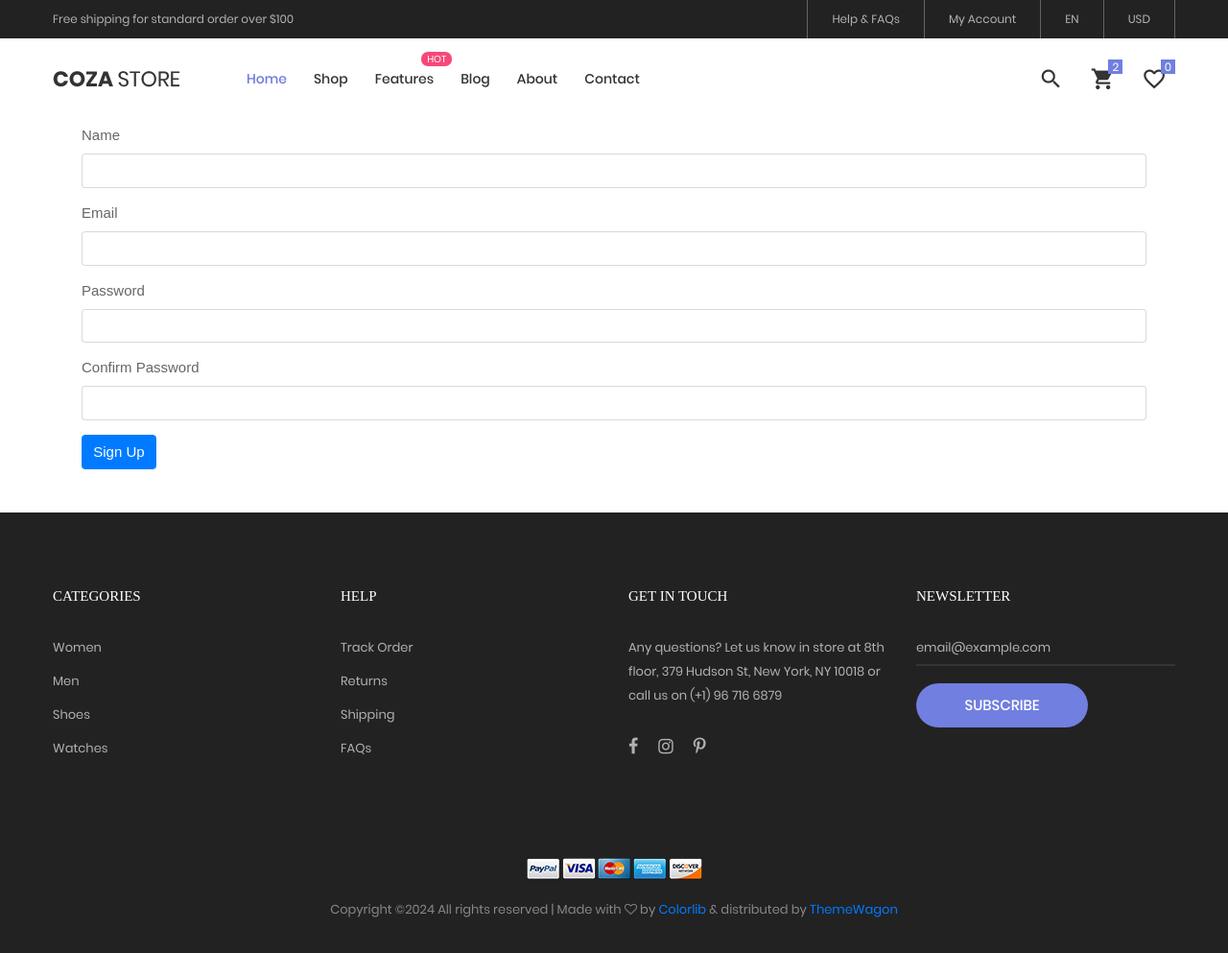
After one commit to MAsad27/NAVTTC_FullStackDev, a PHP site: page /signup.php in a window 1280 px wide. The commit adds this page. Shown: the whole page at 96% size. Run offline with PHP 8.4, Linux system fonts and the light colour scheme; some libraries are stand-ins or nearby versions; some web fonts are replaced.

Commit message:
06 May 24 classwork

```diff
--- a/query.php
+++ b/query.php
@@ -1,3 +1,50 @@
 <?php
 include('adminPanel/dbcon.php');
+
+$uName = $uEmail = $uPwd = $ucPwd = "";
+$unameerr = $uemailerr = $upwderr = $ucpwderr = "";
+if(isset($_POST['signUp'])){
+    $uName = $_POST['uname'];
+    $uEmail = $_POST['uemail'];
+    $uPwd = $_POST['upwd'];
+    $ucPwd = $_POST['ucpwd'];
+    if(empty($_POST['uname'])){
+        $unameerr = "Please ente your Name";
+    }
+    if(empty($_POST['uemail'])){
+        $uemailerr = "Please enter your Password";
+    }
+    else{
+        $query = $pdo->prepare("select * from users where email=:uemail");
+        $query->bindParam(':uemail',$uEmail);
+        $query->execute();
+        $user = $query->fetch(PDO::FETCH_ASSOC);
+        IF($user){
+            $uemailerr = "Email already exist";
+        }
+    }
+    if(empty($_POST['upwd'])){
+        $upwderr = "Please enter your password";
+    }
+    if(empty($_POST['ucpwd'])){
+        $ucpwderr = "Please enter your confirm password";
+    }else{
+        if($uPwd !== $ucPwd){
+            $ucpwderr = "Password does not match";
+        }
+    }
+    if(empty($unameerr)&& empty($uemailerr) && empty($upwderr) && empty($ucpwderr) ){
+        $hashpwd = sha1($uPwd,TRUE);
+        $query = $pdo->prepare("insert into users (name, email, password) values (:uname, :uemail, :upwd) ");
+        $query->bindParam(':uname' , $uName);
+        $query->bindParam(':uemail' , $uEmail);
+        $query->bindParam(':upwd' , $hashpwd);
+        $query->execute();
+        echo "<script>alert('User has been Registered, Please sign-in')</script>";
+        $uName = $uEmail = $uPwd = $ucPwd = "";
+    }
+
+
+}
+
 ?>
--- /dev/null
+++ b/signup.php
@@ -0,0 +1,34 @@
+<?php
+include_once "query.php";
+include_once "header.php";
+?>
+
+<div class="container p-5 mt-5">
+    <form action="" method="post">
+<div class="form-group ">
+  <label for="">Name</label>
+  <input type="text" name="uname" value="<?php echo $uName ?>" id="" class="form-control" placeholder="" aria-describedby="helpId">
+  <small id="helpId" class="text-danger"><?php echo $unameerr ?></small>
+</div>
+<div class="form-group">
+  <label for="">Email</label>
+  <input type="text" name="uemail" value="<?php echo $uEmail ?>" id="" class="form-control" placeholder="" aria-describedby="helpId">
+  <small id="helpId" class="text-danger"><?php echo $uemailerr ?></small>
+</div>
+<div class="form-group">
+  <label for="">Password</label>
+  <input type="text" name="upwd" value="<?php echo $uPwd ?>" id="" class="form-control" placeholder="" aria-describedby="helpId">
+  <small id="helpId" class="text-danger"><?php echo $upwderr ?></small>
+</div>
+<div class="form-group">
+  <label for="">Confirm Password</label>
+  <input type="text" name="ucpwd" value="<?php echo $ucPwd ?>" id="" class="form-control" placeholder="" aria-describedby="helpId">
+  <small id="helpId" class="text-danger"><?php echo $ucpwderr ?></small>
+</div>
+<button type="submit" class="btn btn-primary" name="signUp">Sign Up</button>
+</form>
+</div>
+
+<?php
+include_once "footer.php";
+?>
```
Also changed, not shown: login.php (added).
